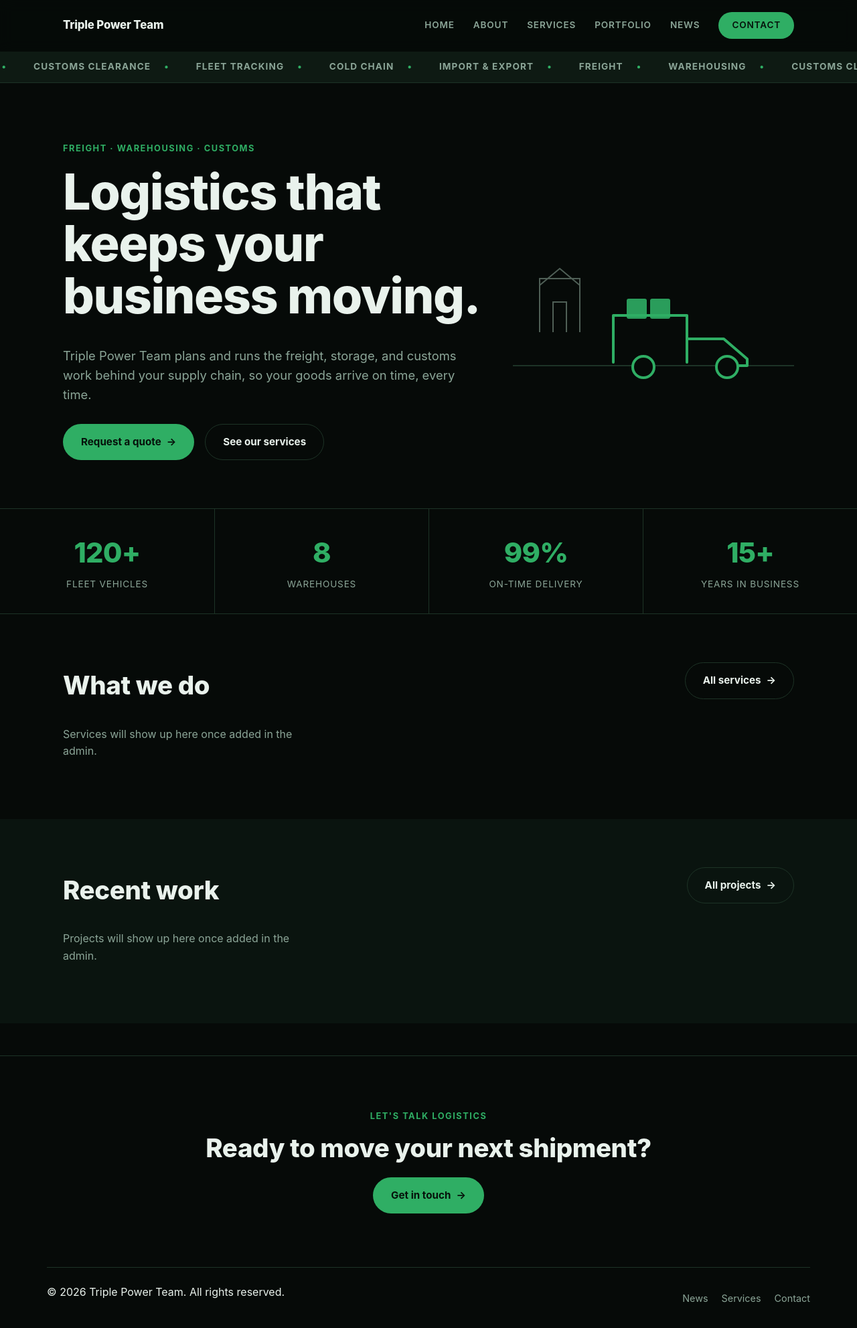
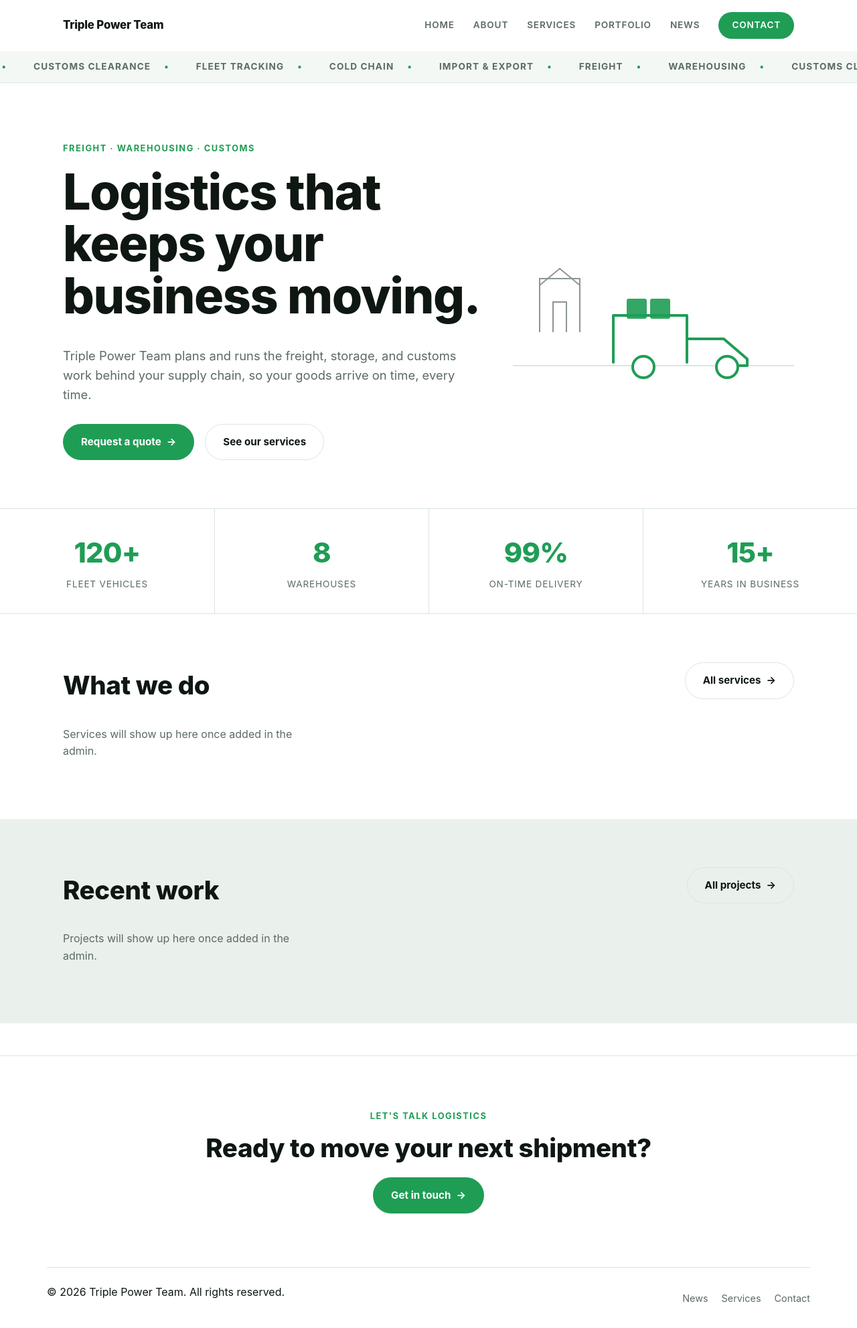
Before and after one commit to QudratNegmatov/triple_power_team_website, a Django app: page / in a window 1280 px wide. Shown: the whole page at 67% size. Run offline with Django 5.2, Linux system fonts and the light colour scheme; data that the repository does not hold is empty.

Commit message:
Switch theme to white/light background
Replaces the dark green/black palette with a white background and a
deeper green accent for contrast, updating the header, buttons, forms,
alerts, and inline hero/placeholder SVGs so nothing that assumed a
dark background (e.g. light-on-dark success text) breaks on light.

Co-Authored-By: Claude Sonnet 5 <noreply@anthropic.com>
Claude-Session: https://claude.ai/code/session_0121Q3GBec7RgxQyVPFiNUWm

```diff
--- a/core/templates/core/home.html
+++ b/core/templates/core/home.html
@@ -22,19 +22,19 @@
         </div>
         <div class="hero-art">
             <svg viewBox="0 0 420 300" xmlns="http://www.w3.org/2000/svg">
-                <path d="M0 250h420" stroke="#1d3326" stroke-width="2"/>
-                <g opacity="0.55" fill="none" stroke="#8ba597" stroke-width="2">
+                <path d="M0 250h420" stroke="#dbe6df" stroke-width="2"/>
+                <g opacity="0.7" fill="none" stroke="#5b6b62" stroke-width="2">
                     <path d="M40 200V120h60v80"/>
                     <path d="M40 130 70 105l30 25"/>
                     <path d="M60 200v-45h20v45"/>
                 </g>
-                <g fill="none" stroke="#2fae64" stroke-width="4" stroke-linecap="round" stroke-linejoin="round">
+                <g fill="none" stroke="#1f9d55" stroke-width="4" stroke-linecap="round" stroke-linejoin="round">
                     <path d="M150 245v-70h110v70"/>
                     <path d="M260 210h55l35 30v10h-25"/>
-                    <circle cx="195" cy="252" r="16" fill="#060a08"/>
-                    <circle cx="320" cy="252" r="16" fill="#060a08"/>
+                    <circle cx="195" cy="252" r="16" fill="#ffffff"/>
+                    <circle cx="320" cy="252" r="16" fill="#ffffff"/>
                 </g>
-                <g fill="#2fae64" opacity="0.9">
+                <g fill="#1f9d55" opacity="0.9">
                     <rect x="170" y="150" width="30" height="30" rx="3"/>
                     <rect x="205" y="150" width="30" height="30" rx="3"/>
                 </g>
--- a/static/css/style.css
+++ b/static/css/style.css
@@ -1,12 +1,13 @@
 :root {
-    --color-bg: #060a08;
-    --color-surface: #0e1a13;
-    --color-surface-alt: #0a140f;
-    --color-border: #1d3326;
-    --color-text: #e9f2ec;
-    --color-text-muted: #8ba597;
-    --color-primary: #2fae64;
-    --color-primary-hover: #259354;
+    --color-bg: #ffffff;
+    --color-surface: #f4f8f5;
+    --color-surface-alt: #eaf1ec;
+    --color-border: #dbe6df;
+    --color-text: #0e1712;
+    --color-text-muted: #5b6b62;
+    --color-primary: #1f9d55;
+    --color-primary-hover: #187f44;
+    --color-on-primary: #ffffff;
     --radius: 12px;
     --max-width: 1140px;
 }
@@ -52,13 +53,13 @@ a:hover { text-decoration: underline; }
     position: sticky;
     top: 0;
     z-index: 50;
-    background: rgba(6, 10, 8, 0.7);
+    background: rgba(255, 255, 255, 0.75);
     backdrop-filter: blur(10px);
     border-bottom: 1px solid transparent;
     transition: border-color 0.2s ease, background 0.2s ease;
 }
 .site-header.scrolled {
-    background: rgba(6, 10, 8, 0.92);
+    background: rgba(255, 255, 255, 0.92);
     border-bottom-color: var(--color-border);
 }
 
@@ -92,7 +93,7 @@ a:hover { text-decoration: underline; }
     padding: 9px 20px;
     border-radius: 999px;
     background: var(--color-primary);
-    color: #06120b !important;
+    color: var(--color-on-primary) !important;
 }
 .nav-cta:hover { background: var(--color-primary-hover); }
 
@@ -173,7 +174,7 @@ a:hover { text-decoration: underline; }
     transition: background 0.15s ease, border-color 0.15s ease, transform 0.15s ease;
 }
 .btn:hover { transform: translateY(-1px); }
-.btn-primary { background: var(--color-primary); color: #06120b; }
+.btn-primary { background: var(--color-primary); color: var(--color-on-primary); }
 .btn-primary:hover { background: var(--color-primary-hover); text-decoration: none; }
 .btn-ghost { border-color: var(--color-border); color: var(--color-text); }
 .btn-ghost:hover { border-color: var(--color-primary); text-decoration: none; }
@@ -261,7 +262,7 @@ a:hover { text-decoration: underline; }
     align-items: center;
     justify-content: center;
     border-radius: 10px;
-    background: rgba(47, 174, 100, 0.12);
+    background: rgba(31, 157, 85, 0.1);
     color: var(--color-primary);
 }
 .service-row-icon svg { width: 24px; height: 24px; }
@@ -304,7 +305,7 @@ a:hover { text-decoration: underline; }
     align-items: center;
     justify-content: center;
     border-radius: 10px;
-    background: rgba(47, 174, 100, 0.12);
+    background: rgba(31, 157, 85, 0.1);
     color: var(--color-primary);
     margin-bottom: 16px;
 }
@@ -358,7 +359,7 @@ a:hover { text-decoration: underline; }
     outline: none;
     border-color: var(--color-primary);
 }
-.field-error { color: #f87171; font-size: 0.85rem; margin: 0; }
+.field-error { color: #dc2626; font-size: 0.85rem; margin: 0; }
 
 .alert {
     padding: 12px 18px;
@@ -366,7 +367,7 @@ a:hover { text-decoration: underline; }
     margin-top: 20px;
     font-size: 0.95rem;
 }
-.alert-success { background: rgba(79, 250, 155, 0.12); color: #4ffa9b; border: 1px solid rgba(79, 250, 155, 0.3); }
+.alert-success { background: rgba(31, 157, 85, 0.1); color: #187f44; border: 1px solid rgba(31, 157, 85, 0.3); }
 
 /* Scroll reveal */
 .reveal {
```
Also changed, not shown: static/img/placeholder.svg.
